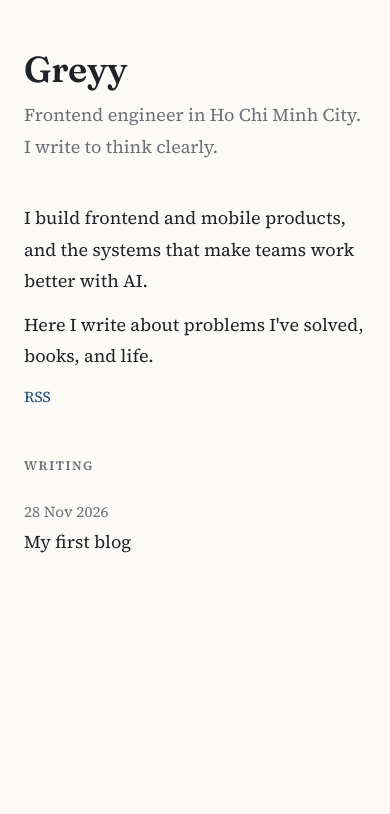
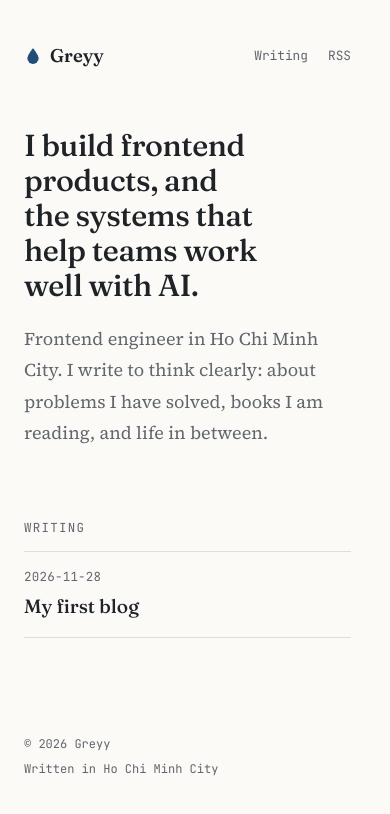
Before and after one commit to greyyT/greyyT.github.io, an Astro site: page / in a window 390 px wide. Built offline with nearby package versions, Linux system fonts and the light colour scheme; Astro itself is replaced by a stand-in of ours.

Commit message:
Update blog layout and styling

```diff
--- a/src/layouts/Base.astro
+++ b/src/layouts/Base.astro
@@ -3,6 +3,7 @@ import '../styles/main.css';
 import { SITE } from '../site';
 const { title, description = SITE.tagline } = Astro.props;
 const pageTitle = title ? `${title} · ${SITE.name}` : SITE.name;
+const isHome = Astro.url.pathname === '/';
 ---
 <!doctype html>
 <html lang="en">
@@ -11,17 +12,38 @@ const pageTitle = title ? `${title} · ${SITE.name}` : SITE.name;
     <meta name="viewport" content="width=device-width, initial-scale=1" />
     <title>{pageTitle}</title>
     <meta name="description" content={description} />
+    <meta name="theme-color" content="#fbfaf7" />
+    <meta property="og:title" content={title ?? SITE.name} />
+    <meta property="og:description" content={description} />
+    <meta property="og:type" content={title ? 'article' : 'website'} />
     <link rel="icon" type="image/svg+xml" href="/favicon.svg" />
     <link rel="icon" type="image/png" sizes="32x32" href="/favicon-32.png" />
     <link rel="apple-touch-icon" href="/apple-touch-icon.png" />
     <link rel="alternate" type="application/rss+xml" href="/rss.xml" title={SITE.name} />
     <link rel="preconnect" href="https://fonts.googleapis.com" />
     <link rel="preconnect" href="https://fonts.gstatic.com" crossorigin />
-    <link href="https://fonts.googleapis.com/css2?family=Fraunces:opsz,wght@9..144,600&family=Source+Serif+4:ital,opsz,wght@0,8..60,400;0,8..60,600;1,8..60,400&display=swap" rel="stylesheet" />
+    <link href="https://fonts.googleapis.com/css2?family=Fraunces:opsz,wght@9..144,500;9..144,600&family=Source+Serif+4:ital,opsz,wght@0,8..60,400;0,8..60,600;1,8..60,400&family=JetBrains+Mono:wght@400;500&display=swap" rel="stylesheet" />
   </head>
   <body>
+    <a class="skip" href="#main">Skip to content</a>
     <div class="container">
-      <slot />
+      <header class="site-bar">
+        <a class="mark" href="/" aria-label={`${SITE.name}, home`} aria-current={isHome ? 'page' : undefined}>
+          <svg viewBox="0 0 64 64" aria-hidden="true"><path d="M32 4C32 4 12 28 12 40a20 20 0 0 0 40 0C52 28 32 4 32 4Z" /></svg>
+          <span>{SITE.name}</span>
+        </a>
+        <nav class="site-nav" aria-label="Site">
+          <a href="/#writing">Writing</a>
+          <a href="/rss.xml">RSS</a>
+        </nav>
+      </header>
+      <main id="main">
+        <slot />
+      </main>
+      <footer class="site-foot">
+        <span>© {new Date().getFullYear()} {SITE.name}</span>
+        <span>Written in Ho Chi Minh City</span>
+      </footer>
     </div>
   </body>
 </html>
--- a/src/pages/index.astro
+++ b/src/pages/index.astro
@@ -4,30 +4,24 @@ import { getCollection } from 'astro:content';
 import { SITE } from '../site';
 const posts = (await getCollection('posts', ({ data }) => !data.draft))
   .sort((a, b) => b.data.date.valueOf() - a.data.date.valueOf());
-const fmt = (d: Date) => d.toLocaleDateString('en-GB', { day: 'numeric', month: 'short', year: 'numeric' });
+const iso = (d: Date) => d.toISOString().slice(0, 10);
 ---
 <Base>
-  <header class="header">
-    <h1>{SITE.name}</h1>
-    <p class="tagline">{SITE.tagline}</p>
-  </header>
-  <main class="grid">
-    <section class="about">
-      <p>I build frontend and mobile products, and the systems that make teams work better with AI.</p>
-      <p>Here I write about problems I've solved, books, and life.</p>
-      <p class="links"><a href="/rss.xml">RSS</a></p>
+  <section class="intro">
+    <h1>{SITE.intro}</h1>
+    {SITE.about.map((line) => <p>{line}</p>)}
   </section>
-    <section>
-      <h2 class="section-title">Writing</h2>
+
+  <section id="writing" class="writing" aria-labelledby="writing-title">
+    <h2 id="writing-title" class="label">Writing</h2>
     {posts.length === 0 && <p class="muted">The first post is on its way.</p>}
-      <ul class="posts">
+    <ol class="posts">
       {posts.map((p) => (
         <li>
-            <a href={`/posts/${p.id}/`}>{p.data.title}</a>
-            <time datetime={p.data.date.toISOString()}>{fmt(p.data.date)}</time>
+          <time class="meta" datetime={p.data.date.toISOString()}>{iso(p.data.date)}</time>
+          <a href={`/posts/${p.id}/`}><span>{p.data.title}</span></a>
         </li>
       ))}
-      </ul>
+    </ol>
   </section>
-  </main>
 </Base>
--- a/src/site.ts
+++ b/src/site.ts
@@ -1,4 +1,9 @@
+// Placeholder copy: replace with your own words.
 export const SITE = {
   name: 'Greyy',
   tagline: 'Frontend engineer in Ho Chi Minh City. I write to think clearly.',
+  intro: 'I build frontend products, and the systems that help teams work well with AI.',
+  about: [
+    'Frontend engineer in Ho Chi Minh City. I write to think clearly: about problems I have solved, books I am reading, and life in between.',
+  ],
 };
--- a/src/styles/main.css
+++ b/src/styles/main.css
@@ -1,16 +1,20 @@
-/* Own design: quiet, single column, warm white, ink-blue accent. */
+/* Greyy's blog: serif prose, monospace metadata, ink-blue accent. One system, no ornament. */
 :root {
   --bg: #fbfaf7;
+  --surface: #f3f1ec;
   --text: #1f2328;
-  --muted: #6b6f76;
+  --muted: #62666d;
   --accent: #1f4e79;
-  --rule: #e4e1da;
+  --rule: #e2ded6;
   --font-head: 'Fraunces', Georgia, serif;
   --font-body: 'Source Serif 4', Georgia, serif;
-  --measure: 640px;
+  --font-mono: 'JetBrains Mono', ui-monospace, 'SF Mono', Menlo, monospace;
+  --measure: 660px;
+  --ease: cubic-bezier(.2, .7, .2, 1);
 }
 
 * { box-sizing: border-box; }
+html { scrollbar-gutter: stable; }
 
 body {
   margin: 0;
@@ -18,80 +22,104 @@ body {
   color: var(--text);
   font: 400 1.125rem/1.75 var(--font-body);
   -webkit-font-smoothing: antialiased;
+  text-rendering: optimizeLegibility;
 }
 
-::selection { background: #d6e2ee; }
+::selection { background: #d5e1ec; }
 
 h1, h2, h3 {
   font-family: var(--font-head);
   font-weight: 600;
-  line-height: 1.2;
-  letter-spacing: -0.01em;
+  line-height: 1.15;
+  letter-spacing: -0.015em;
   margin: 0 0 0.5rem;
+  text-wrap: balance;
+}
+p { text-wrap: pretty; }
+
+/* Links: the underline draws in from the left. */
+a {
+  color: var(--accent);
+  text-decoration: none;
+  background: linear-gradient(currentColor, currentColor) no-repeat 0 100% / 0 1px;
+  transition: background-size .25s var(--ease), color .15s;
+}
+a:hover { background-size: 100% 1px; }
+a:focus-visible { outline: 2px solid var(--accent); outline-offset: 3px; border-radius: 2px; }
+
+.skip { position: absolute; left: 1rem; top: -3rem; padding: .5rem .75rem; background: var(--text); color: var(--bg); z-index: 10; }
+.skip:focus { top: 1rem; }
+
+.container { max-width: var(--measure); margin: 0 auto; padding: 2.5rem 1.5rem 3rem; }
+
+/* Monospace is reserved for metadata: dates, reading time, labels. */
+.meta, .label {
+  font-family: var(--font-mono);
+  font-size: 0.78rem;
+  font-weight: 400;
+  letter-spacing: 0.02em;
+  color: var(--muted);
+}
+.label { text-transform: uppercase; letter-spacing: 0.1em; margin: 0 0 1rem; }
+.muted { color: var(--muted); }
+
+/* Site bar */
+.site-bar { display: flex; align-items: center; justify-content: space-between; margin-bottom: 5rem; }
+.mark { display: inline-flex; align-items: center; gap: 0.5rem; color: var(--text); font-family: var(--font-head); font-weight: 600; font-size: 1.15rem; background: none; }
+.mark svg { width: 18px; height: 18px; fill: var(--accent); transition: transform .3s var(--ease); }
+.mark:hover svg { transform: translateY(2px); }
+.site-nav { display: flex; gap: 1.25rem; font-family: var(--font-mono); font-size: 0.8rem; }
+.site-nav a { color: var(--muted); }
+.site-nav a:hover { color: var(--accent); }
+
+/* Home */
+.intro { margin-bottom: 4.5rem; }
+.intro h1 { font-size: clamp(1.9rem, 4.5vw, 2.6rem); font-weight: 500; margin-bottom: 1.25rem; }
+.intro p { color: var(--muted); margin: 0 0 0.75rem; max-width: 34em; }
+
+.posts { list-style: none; margin: 0; padding: 0; border-top: 1px solid var(--rule); }
+.posts li { position: relative; display: grid; grid-template-columns: 6.5rem 1fr; gap: 1rem; align-items: baseline; padding: 0.85rem 0; border-bottom: 1px solid var(--rule); }
+/* The whole row is the link's hit area; the underline stays under the title text. */
+.posts a { color: var(--text); font-family: var(--font-head); font-size: 1.2rem; font-weight: 500; background: none; }
+.posts a::after { content: ''; position: absolute; inset: 0; }
+.posts a span { background: linear-gradient(currentColor, currentColor) no-repeat 0 100% / 0 1px; transition: background-size .25s var(--ease); }
+.posts li:hover a { color: var(--accent); }
+.posts li:hover a span { background-size: 100% 1px; }
+
+/* Post */
+.post-head { margin-bottom: 2.5rem; }
+.post-head .meta { margin: 0 0 1rem; }
+.post-head h1 { font-size: clamp(2rem, 5vw, 2.75rem); margin-bottom: 1rem; }
+.standfirst { font-size: 1.3rem; line-height: 1.55; color: var(--muted); margin: 0; }
+
+.in-short { margin: 0 0 3rem; padding: 1.25rem 1.5rem 1.35rem; background: var(--surface); border-radius: 6px; }
+.in-short ol { margin: 0; padding: 0; list-style: none; counter-reset: point; }
+.in-short li { counter-increment: point; display: grid; grid-template-columns: 2rem 1fr; line-height: 1.6; }
+.in-short li + li { margin-top: 0.5rem; }
+.in-short li::before { content: counter(point, decimal-leading-zero); font-family: var(--font-mono); font-size: 0.78rem; color: var(--accent); padding-top: 0.3rem; }
+
+.prose h2 { font-size: 1.55rem; margin-top: 3rem; }
+.prose h3 { font-size: 1.2rem; margin-top: 2.25rem; }
+.prose a { background-size: 100% 1px; background-image: linear-gradient(color-mix(in srgb, var(--accent) 35%, transparent), color-mix(in srgb, var(--accent) 35%, transparent)); }
+.prose a:hover { background-image: linear-gradient(currentColor, currentColor); }
+.prose blockquote { margin: 2rem 0; padding-left: 1.25rem; border-left: 2px solid var(--accent); font-style: italic; color: var(--muted); }
+.prose code { font-family: var(--font-mono); font-size: 0.82em; background: var(--surface); padding: 0.12em 0.35em; border-radius: 4px; }
+.prose pre { padding: 1rem 1.25rem; border-radius: 6px; overflow-x: auto; font-size: 0.85rem; line-height: 1.6; }
+.prose pre code { background: none; padding: 0; }
+.prose img { max-width: 100%; border-radius: 4px; }
+.prose hr { border: 0; text-align: center; margin: 3rem 0; }
+.prose hr::after { content: '· · ·'; color: var(--muted); letter-spacing: 0.5em; }
+
+.post-foot { margin-top: 4rem; padding-top: 1.5rem; border-top: 1px solid var(--rule); font-family: var(--font-mono); font-size: 0.85rem; }
+
+.site-foot { display: flex; justify-content: space-between; gap: 1rem; margin-top: 6rem; font-family: var(--font-mono); font-size: 0.75rem; color: var(--muted); }
+
+@media (max-width: 600px) {
+  .site-bar { margin-bottom: 3.5rem; }
+  .posts li { grid-template-columns: 1fr; gap: 0.15rem; }
+  .site-foot { flex-direction: column; gap: 0.25rem; }
 }
 
-a { color: var(--accent); text-decoration: underline; text-decoration-color: transparent; text-underline-offset: 3px; transition: text-decoration-color .15s; }
-a:hover { text-decoration-color: currentColor; }
-
-.container { max-width: var(--measure); margin: 0 auto; padding: 5rem 1.5rem 4rem; }
-
-/* Home */
-.header { margin-bottom: 2.5rem; }
-.header h1 { font-size: 2.25rem; }
-.tagline { color: var(--muted); margin: 0; }
-.grid { display: block; }
-.about { margin-bottom: 3rem; }
-.about p { margin: 0 0 0.75rem; }
-.section-title {
-  font-family: var(--font-body);
-  font-size: 0.8rem;
-  font-weight: 600;
-  letter-spacing: 0.12em;
-  text-transform: uppercase;
-  color: var(--muted);
-  margin-bottom: 1rem;
+@media (prefers-reduced-motion: reduce) {
+  * { transition: none !important; }
 }
-.posts { list-style: none; margin: 0; padding: 0; }
-.posts li { display: grid; grid-template-columns: 7.5rem 1fr; gap: 1rem; padding: 0.4rem 0; }
-.posts li time { order: -1; }
-.posts a { color: var(--text); }
-.posts a:hover { color: var(--accent); }
-.posts time, .muted { color: var(--muted); font-size: 0.95rem; font-variant-numeric: tabular-nums; }
-.links { margin-top: 1rem; font-size: 0.95rem; }
-
-/* Post */
-.tldr {
-  margin: 0 0 2.5rem;
-  padding: 1rem 1.25rem;
-  background: color-mix(in srgb, var(--accent) 6%, transparent);
-  border-left: 3px solid var(--accent);
-  border-radius: 0 6px 6px 0;
-}
-.tldr__label {
-  margin: 0 0 0.35rem;
-  font-size: 0.75rem;
-  font-weight: 600;
-  letter-spacing: 0.12em;
-  color: var(--accent);
-}
-.tldr p:last-child { margin-bottom: 0; }
-.tldr ul { margin: 0; padding-left: 1.2rem; }
-.tldr li + li { margin-top: 0.25rem; }
-.back { margin-bottom: 3rem; font-size: 0.95rem; }
-.post header { margin-bottom: 2.5rem; padding-bottom: 1.5rem; border-bottom: 1px solid var(--rule); }
-.post h1 { font-size: 2.4rem; }
-.prose h2 { font-size: 1.5rem; margin-top: 2.75rem; }
-.prose h3 { font-size: 1.2rem; margin-top: 2rem; }
-.prose a { text-decoration-color: color-mix(in srgb, var(--accent) 35%, transparent); }
-.prose blockquote { margin: 1.75rem 0; padding: 0.25rem 0 0.25rem 1.25rem; border-left: 3px solid var(--rule); color: var(--muted); }
-.prose code { font-size: 0.85em; background: #f0eee8; padding: 0.1em 0.35em; border-radius: 4px; }
-.prose pre { padding: 1rem 1.25rem; border-radius: 6px; overflow-x: auto; font-size: 0.875rem; line-height: 1.55; }
-.prose pre code { background: none; padding: 0; }
-.prose img { max-width: 100%; border-radius: 4px; }
-.prose hr { border: 0; border-top: 1px solid var(--rule); margin: 3rem 0; }
-
-@media (max-width: 600px) {
-  .container { padding-top: 3rem; }
-  .posts li { grid-template-columns: 1fr; gap: 0; padding: 0.6rem 0; }
-  .post h1 { font-size: 2rem; }
-}
```
Also changed, not shown: src/pages/posts/[...id].astro (+22 -14 lines). Lines whose indentation alone changed are shown as unchanged.
